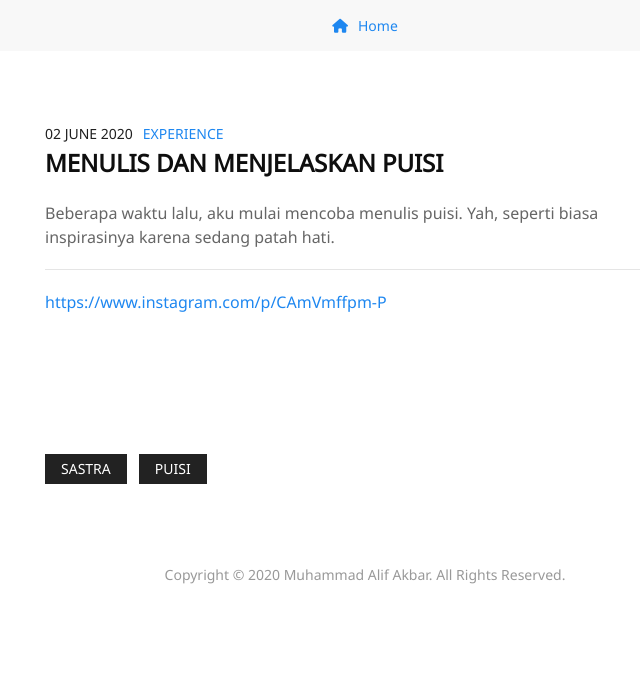
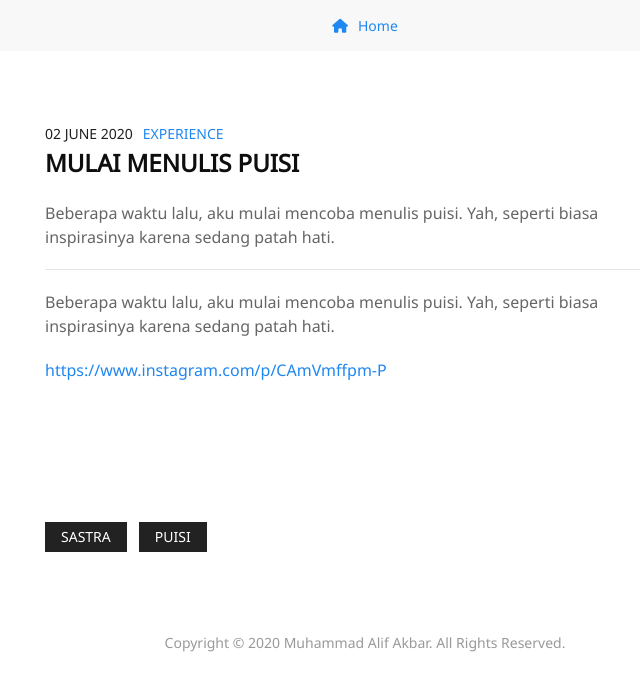
Before and after one commit to alifgiant/my-personal-site, a Gatsby site: page /blog/2020-06-02-menulis-dan-menjelaskan-puisi/ in a window 1280 px wide. Shown: the whole page, without its empty margins (275-915 px from the left). Built offline with nearby package versions, Linux system fonts and the light colour scheme; Gatsby itself is replaced by a stand-in of ours.

Commit message:
Update Blog “2020-06-02-menulis-dan-menjelaskan-puisi”

```diff
--- a/content/blog/2020-06-02-menulis-dan-menjelaskan-puisi.md
+++ b/content/blog/2020-06-02-menulis-dan-menjelaskan-puisi.md
@@ -1,8 +1,8 @@
 ---
 templateKey: blog-post
 date: 2020-06-02T03:01:48.893Z
-hidepost: true
-title: Menulis dan Menjelaskan Puisi
+hidepost: false
+title: Mulai menulis puisi
 description: Beberapa waktu lalu, aku mulai mencoba menulis puisi. Yah, seperti
   biasa inspirasinya karena sedang patah hati.
 categories:
@@ -12,4 +12,6 @@ tags:
   - Sastra
   - Puisi
 ---
+Beberapa waktu lalu, aku mulai mencoba menulis puisi. Yah, seperti biasa inspirasinya karena sedang patah hati.
+
 https://www.instagram.com/p/CAmVmffpm-P
```
